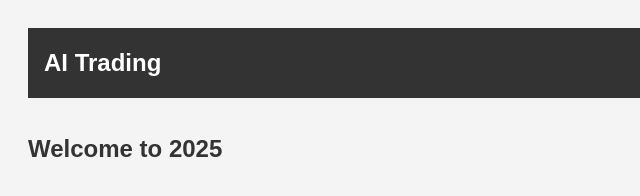
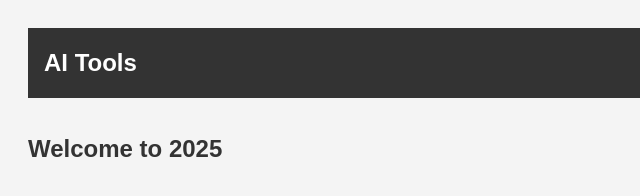
Before and after one commit to moktanBishal/routine, a plain HTML site: page index.html in a window 1280 px wide. Shown: the full height of the page, 0-640 px from the left. Drawn offline with Linux system fonts and the light colour scheme.

Commit message:
change title

```diff
--- a/index.html
+++ b/index.html
@@ -9,7 +9,7 @@
 <body>
     <nav>
         <div class="nav-wrapper">
-            <a href="index.html" class="logo">AI Trading</a>
+            <a href="index.html" class="logo">AI Tools</a>
             <ul class="nav-links">
                 <li><a href="grok.html">Grok</a></li>
                 <li><a href="gpt.html">GPT</a></li>
```
